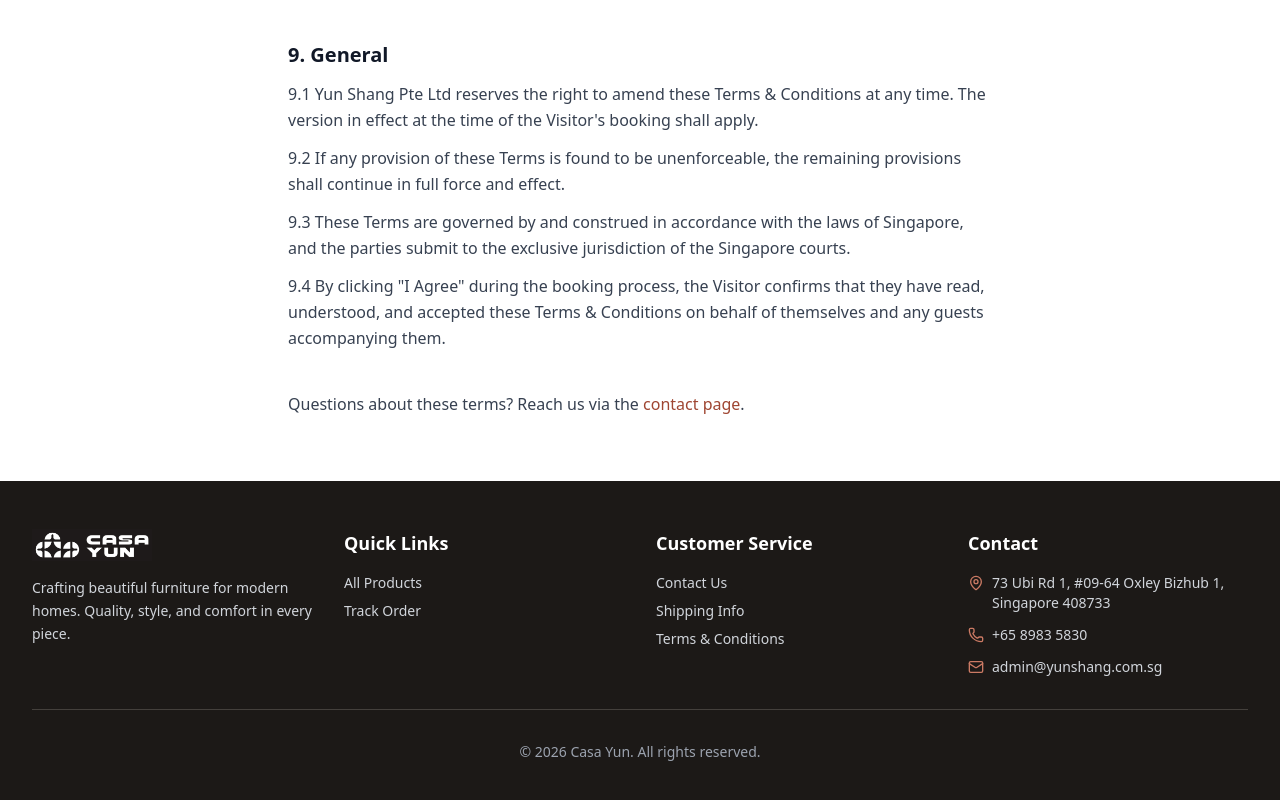
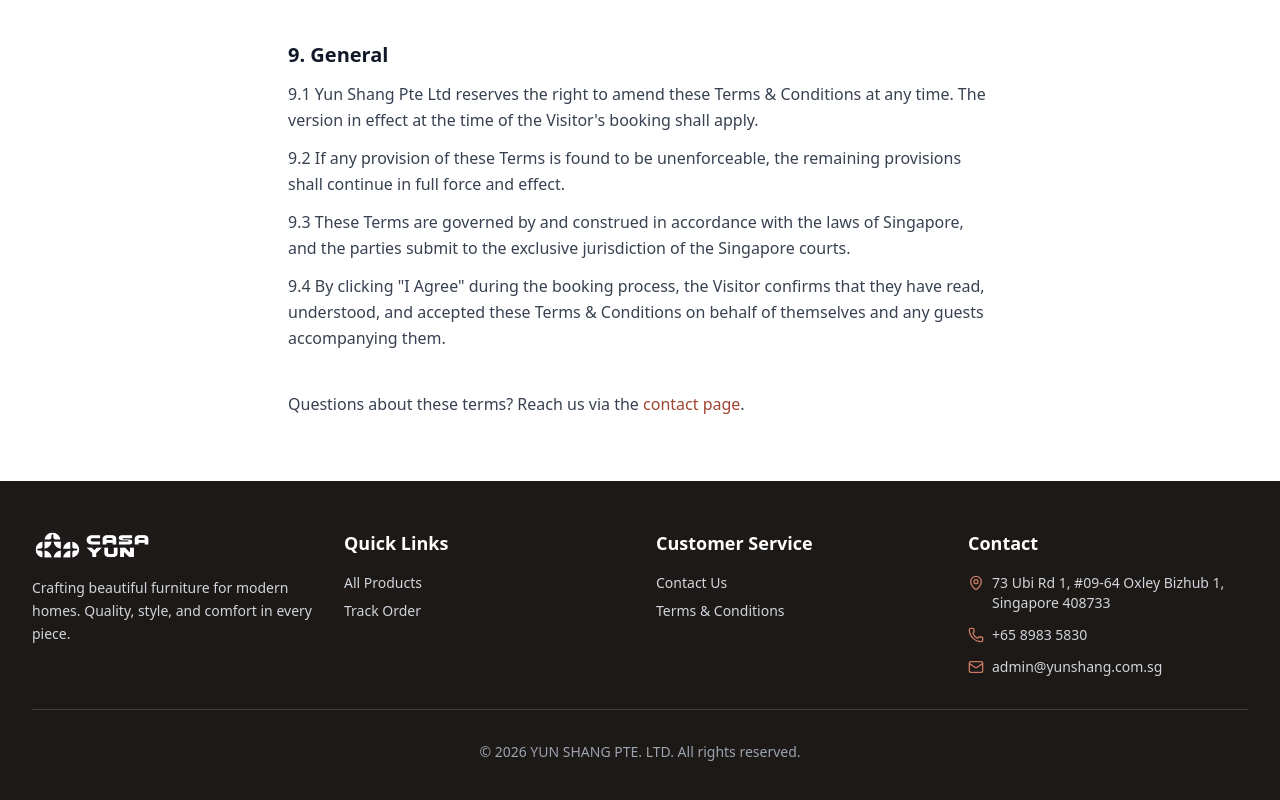
Before and after one commit to chia0316/yunshang-ecom, a React (Vite) app in the folder cust-FE/: page /terms in a window 1280 px wide. Shown: the part 4220-5020 px from the top of the page. Built offline with nearby package versions, Linux system fonts and the light colour scheme; no server answers.

Commit message:
Footer: remove Shipping Info link, update copyright to Yun Shang Pte. Ltd.
Co-Authored-By: Claude Sonnet 5 <noreply@anthropic.com>

```diff
--- a/cust-FE/src/components/Footer.tsx
+++ b/cust-FE/src/components/Footer.tsx
@@ -35,9 +35,6 @@ const Footer: React.FC = () => {
               <Link to="/visit-us" className="block text-gray-300 hover:text-terracotta-400 transition-colors text-sm">
                 Contact Us
               </Link>
-              <a href="#" className="block text-gray-300 hover:text-terracotta-400 transition-colors text-sm">
-                Shipping Info
-              </a>
               <Link to="/terms" className="block text-gray-300 hover:text-terracotta-400 transition-colors text-sm">
                 Terms &amp; Conditions
               </Link>
@@ -73,7 +70,7 @@ const Footer: React.FC = () => {
 
         <div className="border-t border-stone-700 mt-8 pt-8 text-center">
           <p className="text-gray-400 text-sm">
-            © 2026 Casa Yun. All rights reserved.
+            © 2026 YUN SHANG PTE. LTD. All rights reserved.
           </p>
         </div>
       </div>
```
